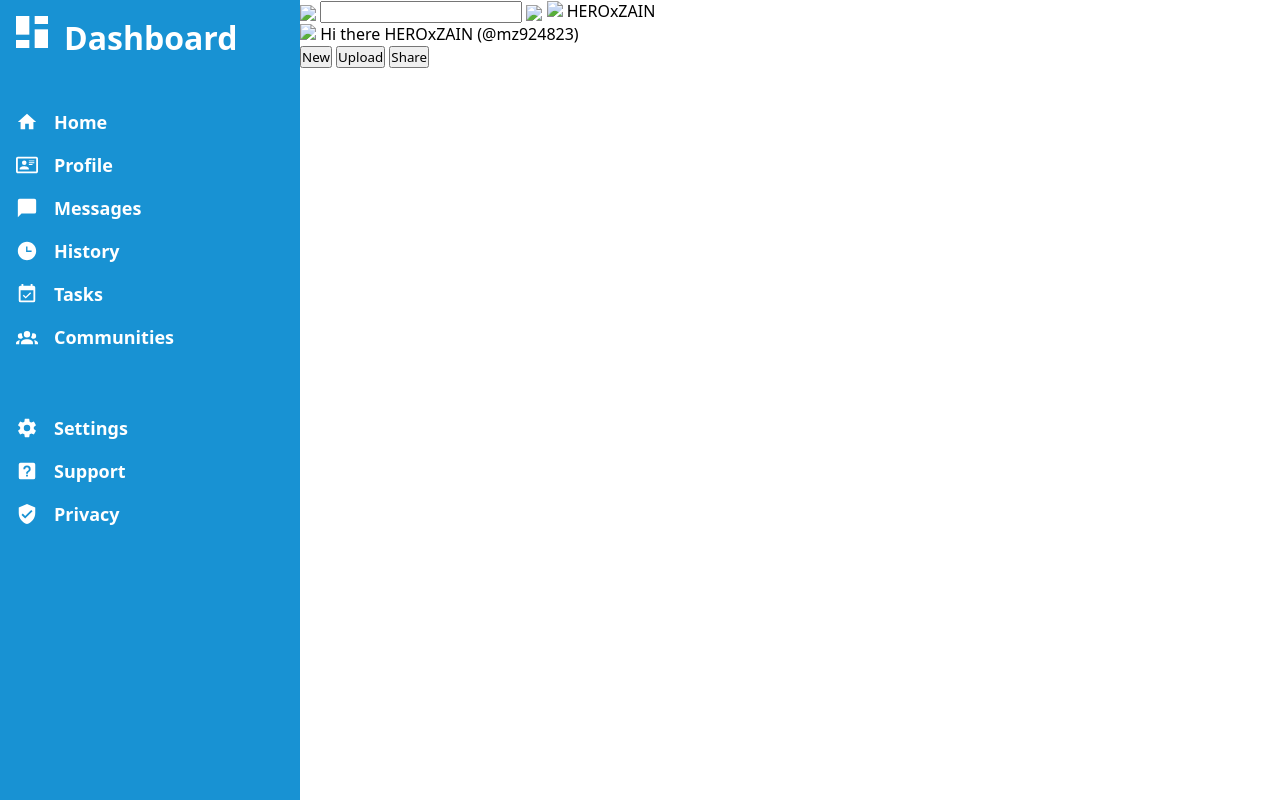
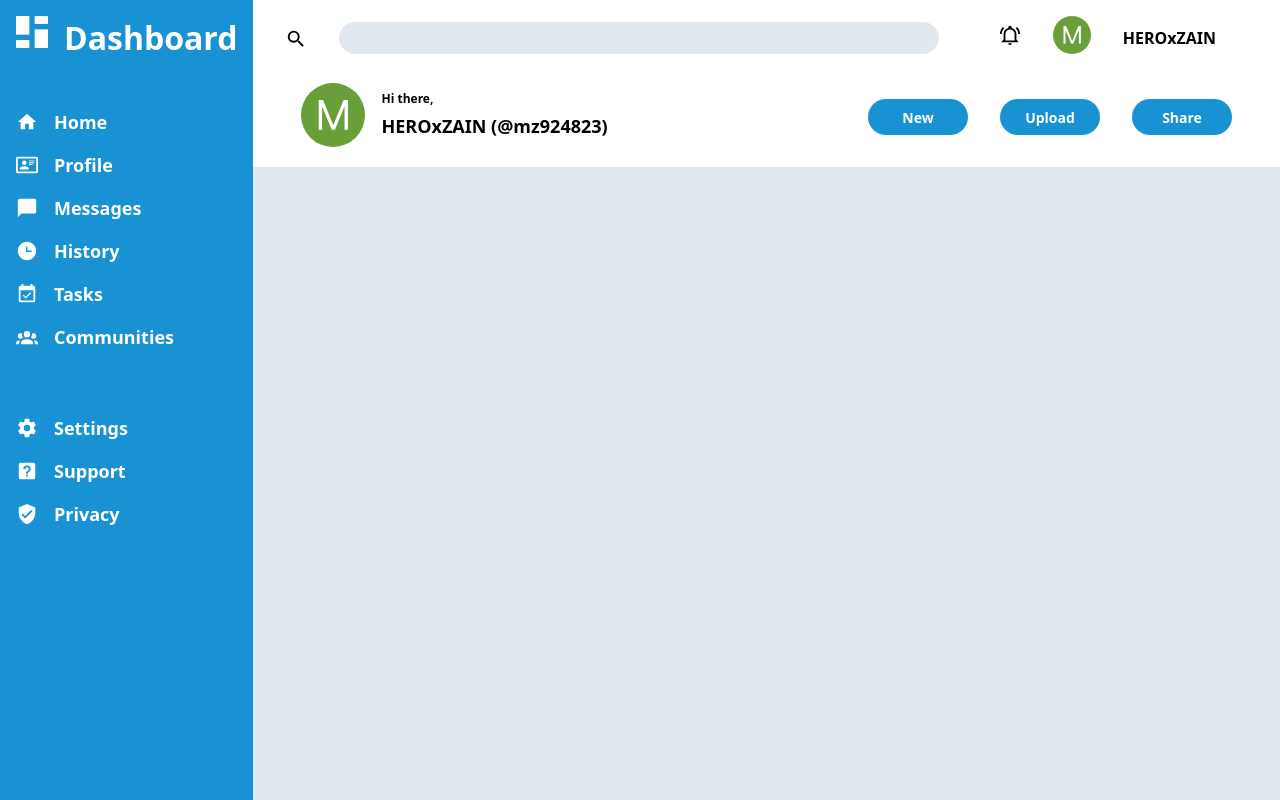
Before and after one commit to M-Zain-924823/Admin-Dashboard, a plain HTML site: page index.html in a window 1280 px wide. Drawn offline with Linux system fonts and the light colour scheme.

Commit message:
header complete

```diff
--- a/index.html
+++ b/index.html
@@ -9,32 +9,24 @@
 <body>
     <header class="header">
         <nav class="nav">
-            <!-- Display flex; justify flex-end -->
-            <!-- first-item:
-                margin-right auto
-                search-bar: flex-grow clamp(min-px, 1, max-px) -->
-            <span class="search">
-                <!-- Try: label for=search instead of this span -->
-                <span class="icon"><img src="images/search.svg" alt=" "></span>
-                <!-- Place Search Svg Icon Here -->
-                <input type="search">
-            </span>
-            <span class="icon"><img src="images/bell.svg" alt=" "></span>
-            <span class="pfp"><img src="images/pfp.svg" alt=" "></span>
+            <span><label for="search"><img src="images/search.svg" alt=" " class="icon"></label></span>
+            <input type="search" id="search">
+            <span><img src="images/bell.svg" alt=" " class="icon"></span>
+            <span><img src="images/pfp.svg" alt=" " class="pfp"></span>
             <span class="user-name">HEROxZAIN</span>
         </nav>
-        <head class="head">
+        <div class="head">
             <div class="user-info">
-                <span class="pfp"><img src="images/pfp.svg" alt=" "></span>
-                <span>Hi there</span>
-                <span>HEROxZAIN (@mz924823)</span>
+                <span><img src="images/pfp.svg" alt=" " class="pfp"></span>
+                <span>Hi there,</span>
+                <span class="user-name">HEROxZAIN (@mz924823)</span>
             </div>
             <div class="buttons">
                 <button>New</button>
                 <button>Upload</button>
                 <button>Share</button>
             </div>
-        </head>
+        </div>
     </header>
     <aside class="sidebar">
         <div class="icon-container">
--- a/styles.css
+++ b/styles.css
@@ -1,3 +1,10 @@
+:root {
+    --blue: #1892d3;
+    --grey: #e1e8ef;
+    --yellow: #f0b42f;
+    --green: #689F38;
+}
+
 * {
     /* border: 2px solid red; */
     box-sizing: border-box;
@@ -8,7 +15,7 @@
 
 body {
     display: grid;
-    grid-template: auto 1fr / minmax(260px, 300px) 1fr;
+    grid-template: max-content 1fr / max-content 1fr;
     grid-template-areas: "sidebar header"
                         "sidebar main";
     height: 100vh;
@@ -18,14 +25,92 @@ body {
     grid-area: header;
 }
 
+.nav {
+    display: grid;
+    grid-template-columns: auto minmax(100px, 1fr) auto auto auto;
+    justify-items: end;
+    align-items: center;
+    padding: 16px 32px 8px;
+    gap: 32px;
+}
+
+.icon[src*="bell"] {top: 0px;}
+
+#search {
+    background-color: var(--grey);
+    border: 2px solid var(--grey);
+    border-radius: 50px;
+    outline: none;
+    height: 32px;
+    font-size: 16px;
+    padding: 2px 16px;
+    margin-right: auto;
+    width: 100%;
+    max-width: 600px;
+}
+
+.pfp {
+    width: 38px;
+}
+
+.user-name {
+    font-weight: 900;
+    font-size: 16px;
+    margin-right: 32px;
+}
+
+#search:hover, #search:focus {
+    outline: 2px solid var(--green);
+}
+
+.head {
+    padding: 8px 32px;
+    display: grid;
+    grid-auto-flow: column;
+    justify-content: space-between;
+    align-items: center;
+}
+
+.user-info{
+    display: grid;
+    grid-template-columns: auto 1fr;
+    align-items: center;
+    column-gap: 16px;
+    padding: 8px 16px;
+    font-weight: bold;
+    font-size: 12px;
+}
+
+.user-info :first-child {grid-row: span 2;}
+.user-info :nth-child(3) {align-self: start; font-size: 18px;}
+.user-info .pfp {width: 64px;}
+
+.buttons {
+    display: grid;
+    grid-template-columns: repeat(3, 100px);
+    gap: 32px;
+    padding: 16px;
+}
+
+.buttons button {
+    border: none;
+    border-radius: 25px;
+    height: 36px;
+    background-color: var(--blue);
+    color: white;
+    font-weight: bold;
+    font-size: 14px;
+}
+
 .sidebar {
     grid-area: sidebar;
-    background-color: #1892d3;
+    background-color: var(--blue);
     color: white;
     display: grid;
     grid-auto-rows: min-content;
     padding: 16px;
     gap: 48px;
+    max-width: 300px;
 }
 
 .icon-container {
@@ -72,4 +157,5 @@ a {
 
 .main {
     grid-area: main;
+    background-color: var(--grey);
 }
```
Also changed, not shown: images/bell.svg (added), images/pfp.svg (added), images/search.svg (added).
